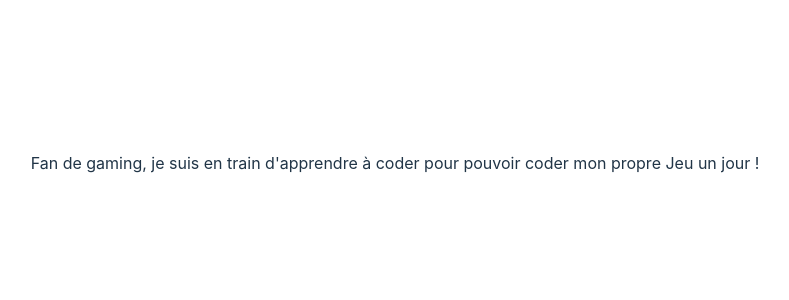
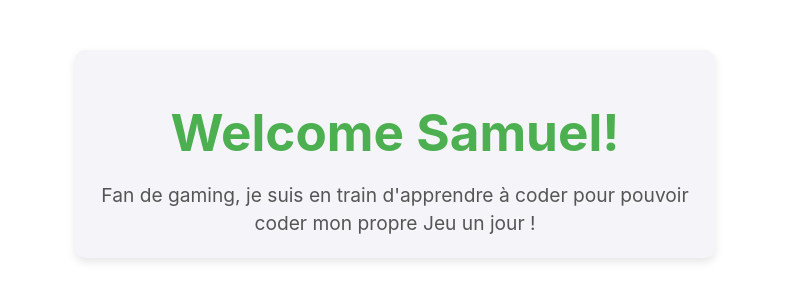
Before and after one commit to TheFullMan/intro-react-fsd-, a React (Vite) app: page / in a window 1280 px wide. Shown: the part 246-546 px from the top of the page, without its empty margins (245-1034 px from the left). Built offline with nearby package versions, Linux system fonts and the light colour scheme.

Commit message:
Js expression dev

```diff
--- /dev/null
+++ b/src/User.css
@@ -0,0 +1,24 @@
+h1 {
+    font-size: 2rem;
+    color: #4CAF50; /* Vert */
+    text-align: center;
+    margin-bottom: 20px;
+}
+
+p {
+    font-size: 1.2rem;
+    color: #555; /* Gris foncé */
+    text-align: center;
+    line-height: 1.5;
+    max-width: 600px;
+    margin: 0 auto;
+}
+
+.user-container {
+    padding: 20px;
+    border-radius: 10px;
+    background-color: #f4f4f9; /* Fond clair */
+    box-shadow: 0 4px 8px rgba(0, 0, 0, 0.1); /* Ombre légère */
+    max-width: 700px;
+    margin: 40px auto;
+}
--- a/src/User.jsx
+++ b/src/User.jsx
@@ -1,14 +1,26 @@
+import './User.css';
+
 const User = () => {
 
-    const myName = 'Samuel'
-    const myLastName = 'Armagnac'
-    const myAge = 27
+    const info = {
+        name : 'Samuel',
+        lastName : 'Armagnac',
+        age : 27
+    };
+
+    const isAuthenticated = true;
 
     return (
-      <>
-        <h1>{}</h1>
-        <p>Fan de gaming, je suis en train d'apprendre à coder pour pouvoir coder mon propre Jeu un jour !</p>
-      </>
+      <div className="user-container">
+        {isAuthenticated ? (
+            <h1>Welcome {info.name}!</h1>
+        ) : (
+            <h1>Please Sign In</h1>
+        )}
+        <p>
+            Fan de gaming, je suis en train d'apprendre à coder pour pouvoir coder mon propre Jeu un jour !
+        </p>
+      </div>
     );
   };
 
```
